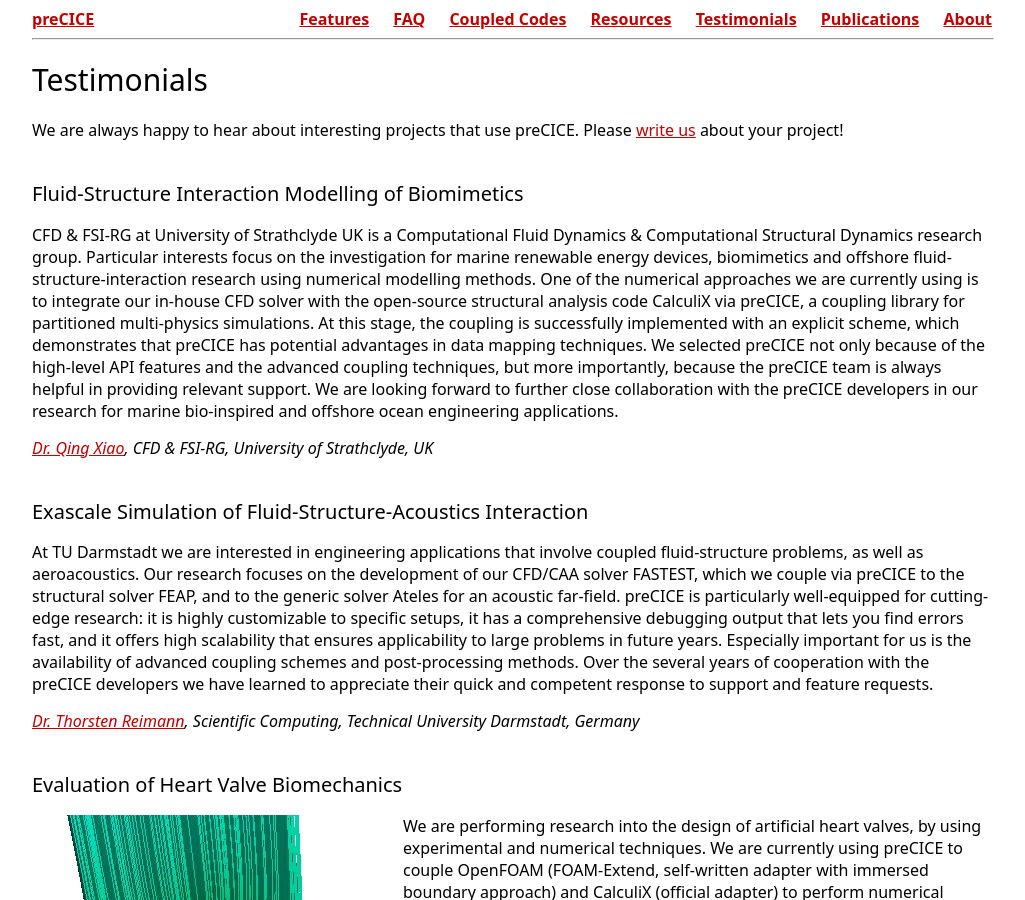
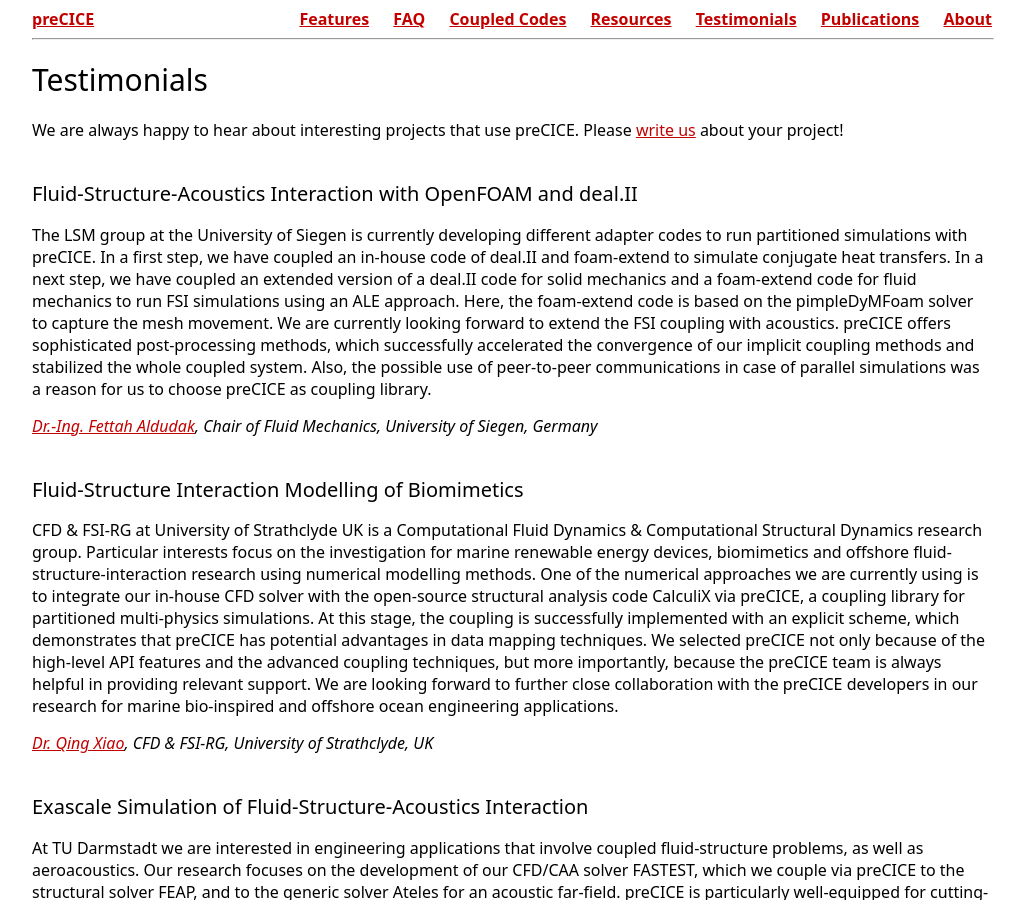
Before and after one commit to precice/precice.github.io_old, a Jekyll site: the page built from 06-testimonials.html, in a window 1280 px wide and 900 px high. Shown: the whole window, without its empty margins (128-1153 px from the left). Built offline with Jekyll 4.4.1, drawn with Linux system fonts in a browser that asks for light colours.

Commit message:
added testimonial from fettah aldudak (siegen)

```diff
--- a/06-testimonials.html
+++ b/06-testimonials.html
@@ -9,6 +9,16 @@
 <h1>Testimonials</h1>
 
   <p>We are always happy to hear about interesting projects that use preCICE. Please <a href="../resources/#contact">write us</a> about your project!</p>
+
+
+  <h2>Fluid-Structure-Acoustics Interaction with OpenFOAM and deal.II</h2>
+  <div class="testimonial_content">
+     <div>
+     The LSM group at the University of Siegen is currently developing different adapter codes to run partitioned simulations with preCICE. In a first step, we have coupled an in-house code of deal.II and foam-extend to simulate conjugate heat transfers. In a next step, we have coupled an extended version of a deal.II code for solid mechanics and a foam-extend code for fluid mechanics to run FSI simulations using an ALE approach. Here, the foam-extend code is based on the pimpleDyMFoam solver to capture the mesh movement. We are currently looking forward to extend the FSI coupling with acoustics. preCICE offers sophisticated post-processing methods, which successfully accelerated the convergence of our implicit coupling methods and stabilized the whole coupled system. Also, the possible use of peer-to-peer communications in case of parallel simulations was a reason for us to choose preCICE as coupling library.
+    <div class="authors"><a href="https://www.mb.uni-siegen.de/lfst/index.html.en?lang=en">Dr.-Ing. Fettah Aldudak</a>, Chair of Fluid Mechanics, University of Siegen, Germany</div>
+       </div>
+</div>
+
 
   <h2>Fluid-Structure Interaction Modelling of Biomimetics</h2>
   <div class="testimonial_content">
```
